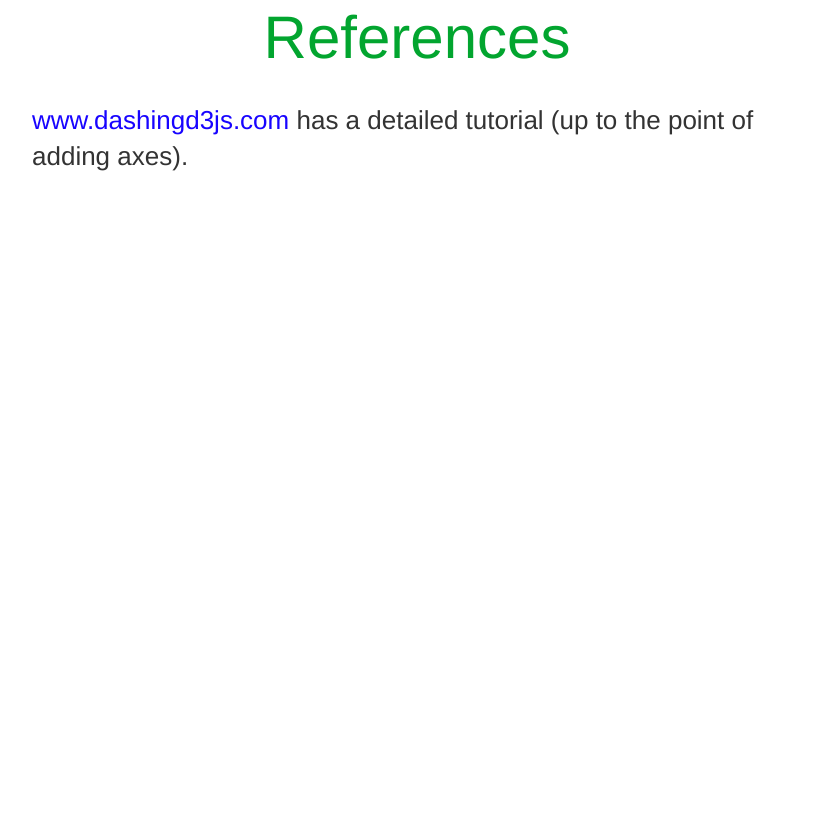
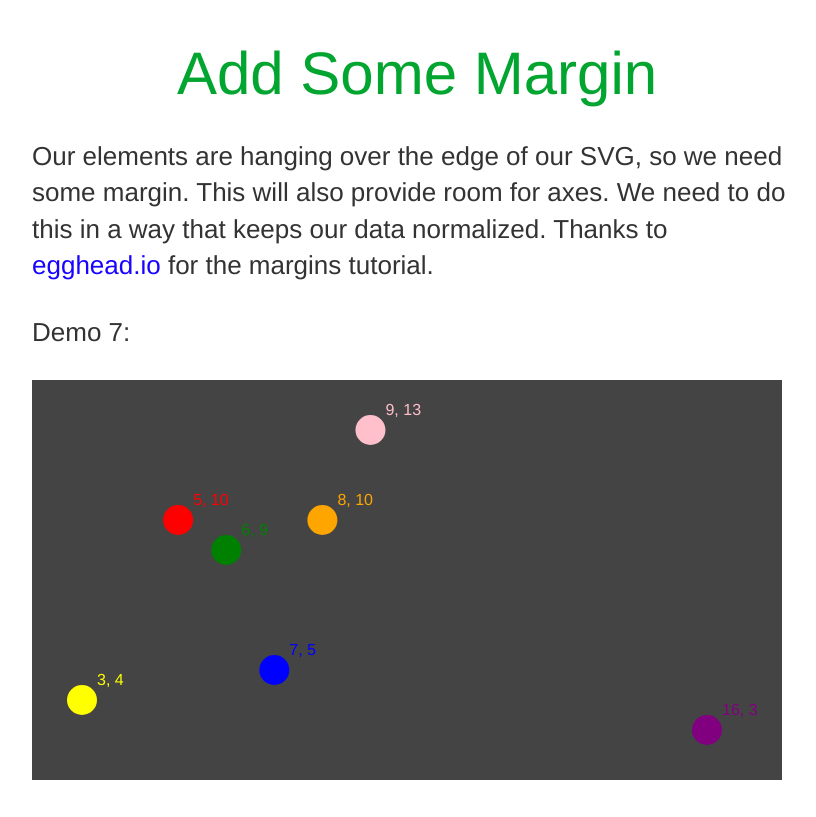
Before and after one commit to janmilosh/d3js-presentation, a plain HTML site: page index.html in a window 1280 px wide. Shown: the part 8896-9713 px from the top of the page, without its empty margins (223-1039 px from the left). Before the commit the page ends 9150 px from the top, so only its background shows below. Drawn offline with Linux system fonts and the light colour scheme.

Commit message:
Adds demo-7: Add some margin.

```diff
--- a/index.html
+++ b/index.html
@@ -231,7 +231,7 @@
 
 <!-- Add Labels to the Data Points --><hr>
   <h2>Add Labels to the Data Points</h2>
-  <p>We can use the SVG text element to add labels to our data points.</p>
+  <p>We can use the SVG text element to add labels to our data points. The text is appended just like the other elements.</p>
   <p>Demo 6:</p>
 
 
@@ -252,10 +252,10 @@
     var width = 750;
     var svgColor = '#444';
 
-    var maxX = d3.max(dataArray, function(d) {return d.x; });
-    var minX = d3.min(dataArray, function(d) {return d.x; });
-    var maxY = d3.max(dataArray, function(d) {return d.y; });
-    var minY = d3.min(dataArray, function(d) {return d.y; });
+    var maxX = d3.max(dataArray, function(d) { return d.x; });
+    var minX = d3.min(dataArray, function(d) { return d.x; });
+    var maxY = d3.max(dataArray, function(d) { return d.y; });
+    var minY = d3.min(dataArray, function(d) { return d.y; });
 
     var xScale = d3.scale.linear()
       .domain([minX, maxX])
@@ -299,6 +299,79 @@
   </script>
 
 
+<!-- Add Some Margin --><hr>
+  <h2>Add Some Margin</h2>
+  <p>Our elements are hanging over the edge of our SVG, so we need some margin. This will also provide room for axes. We need to do this in a way that keeps our data normalized. Thanks to <a href="https://egghead.io/lessons/d3-margins">egghead.io</a> for the margins tutorial.</p>
+  <p>Demo 7:</p>
+
+
+  <div id="demo-7"></div>
+
+  <script>
+    var dataArray = [
+      {x: 5, y: 10, color: 'red'},
+      {x: 8, y: 10, color: 'orange'},
+      {x: 9, y: 13, color: 'pink'},
+      {x: 16, y: 3, color: 'purple'},
+      {x: 6, y: 9, color: 'green'},
+      {x: 3, y: 4,color: 'yellow'},
+      {x: 7, y: 5, color: 'blue'}
+    ];
+
+    var margin = {top: 50, right: 75, bottom: 50, left: 50}; //sets the margin values
+    var height = 400 - margin.top - margin.bottom; //subtracts top and bottom margins
+    var width = 750 - margin.left - margin.right; //subtracts left and right margins
+    var svgColor = '#444';
+
+    var maxX = d3.max(dataArray, function(d) { return d.x; });
+    var minX = d3.min(dataArray, function(d) { return d.x; });
+    var maxY = d3.max(dataArray, function(d) { return d.y; });
+    var minY = d3.min(dataArray, function(d) { return d.y; });
+
+    var xScale = d3.scale.linear()
+      .domain([minX, maxX])
+      .range([0, width]);
+
+    var yScale = d3.scale.linear()
+      .domain([minY, maxY])
+      .range([0, height]);
+
+    var svgSelection = d3.select('#demo-7')
+      .append('svg')
+      .style('background', svgColor) //had to move this up as it needs to act on svg, not the group
+      .attr('height', height + margin.top + margin.bottom) //add margins to svg height
+      .attr('width', width + margin.left + margin.right) //add mirgins to svg width
+      .append('g')                                        //this is so we can translate
+      .attr('transform', 'translate(' + margin.left + ', ' + margin.top + ')'); //move the svg back into position
+
+    var dataPoints = svgSelection
+      .selectAll('circle')
+      .data(dataArray)
+      .enter()
+      .append('circle');
+
+    var dataAttributes = dataPoints
+      .attr('cx', function (d) { return xScale(d.x); })
+      .attr('cy', function(d) { return height - yScale(d.y); })
+      .attr('r', 15)
+      .attr('fill', function(d) { return d.color });
+
+    var text = svgSelection
+      .selectAll('text')
+      .data(dataArray)
+      .enter()
+      .append('text');
+
+    var dataLabels = text
+      .attr('x', function(d) { return xScale(d.x) + 15; })
+      .attr('y', function(d) { return height - yScale(d.y) - 15; })
+      .text( function (d) { return d.x + ', ' + d.y; })
+      .attr('font-family', 'helvetica')
+      .attr('font-size', '16px')
+      .attr('fill', function(d) { return d.color });
+  </script>
+
+
 <!-- References --><hr>
   <h2>References</h2>
   <p><a href="https://www.dashingd3js.com">www.dashingd3js.com</a> has a detailed tutorial (up to the point of adding axes).</p>
```
